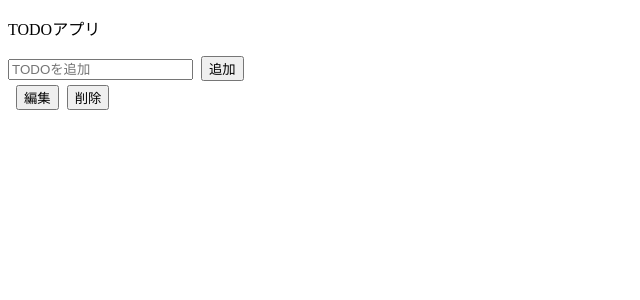
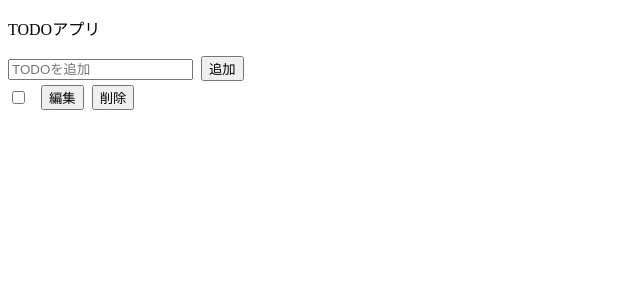
Before and after one commit to kyonsheeee/todo-app, a React (Create React App) app: page / in a window 1280 px wide. Both pictures are taken after a click on the button "追加". Shown: the top 300 px of the page, without its empty margins (0-640 px from the left). Built offline with nearby package versions, Linux system fonts and the light colour scheme.

Commit message:
完了・未完了の切り替え

```diff
--- a/src/components/TodoItem.tsx
+++ b/src/components/TodoItem.tsx
@@ -4,12 +4,19 @@ interface TodoItemProps {
   todo: {
     id: number;
     text: string;
+    completed: boolean;
   };
   onDelete: (id: number) => void;
   onEdit: (id: number, newText: string) => void;
+  onToggle: (id: number) => void;
 }
 
-const TodoItem: React.FC<TodoItemProps> = ({ todo, onDelete, onEdit }) => {
+const TodoItem: React.FC<TodoItemProps> = ({
+  todo,
+  onDelete,
+  onEdit,
+  onToggle,
+}) => {
   const [isEditing, setIsEditing] = useState(false);
   const [newText, setNewText] = useState(todo.text);
 
@@ -24,6 +31,12 @@ const TodoItem: React.FC<TodoItemProps> = ({ todo, onDelete, onEdit }) => {
 
   return (
     <div style={{ display: "flex", alignItems: "center" }}>
+      <input
+        type="checkbox"
+        checked={todo.completed}
+        onChange={() => onToggle(todo.id)}
+        style={{ marginRight: "8px" }}
+      ></input>
       {isEditing ? (
         <>
           <input
@@ -37,7 +50,14 @@ const TodoItem: React.FC<TodoItemProps> = ({ todo, onDelete, onEdit }) => {
         </>
       ) : (
         <>
-          <p style={{ marginRight: "8px" }}>{todo.text}</p>
+          <p
+            style={{
+              marginRight: "8px",
+              textDecoration: todo.completed ? "line-through" : "none",
+            }}
+          >
+            {todo.text}
+          </p>
           <button onClick={handleEdit} style={{ marginRight: "8px" }}>
             編集
           </button>
--- a/src/components/TodoList.tsx
+++ b/src/components/TodoList.tsx
@@ -4,6 +4,7 @@ import TodoItem from "./TodoItem";
 interface Todo {
   id: number;
   text: string;
+  completed: boolean;
 }
 
 const TodoList: React.FC = () => {
@@ -11,7 +12,7 @@ const TodoList: React.FC = () => {
   const [input, setInput] = useState("");
 
   const addTodo = () => {
-    setTodos([...todos, { id: Date.now(), text: input }]);
+    setTodos([...todos, { id: Date.now(), text: input, completed: false }]);
     setInput("");
   };
 
@@ -22,6 +23,14 @@ const TodoList: React.FC = () => {
   const editTodo = (id: number, newText: string) => {
     setTodos(
       todos.map((todo) => (todo.id === id ? { ...todo, text: newText } : todo))
+    );
+  };
+
+  const toggleTodo = (id: number) => {
+    setTodos(
+      todos.map((todo) =>
+        todo.id === id ? { ...todo, completed: !todo.completed } : todo
+      )
     );
   };
 
@@ -40,6 +49,7 @@ const TodoList: React.FC = () => {
           todo={todo}
           onDelete={deleteTodo}
           onEdit={editTodo}
+          onToggle={toggleTodo}
         />
       ))}
     </>
```
